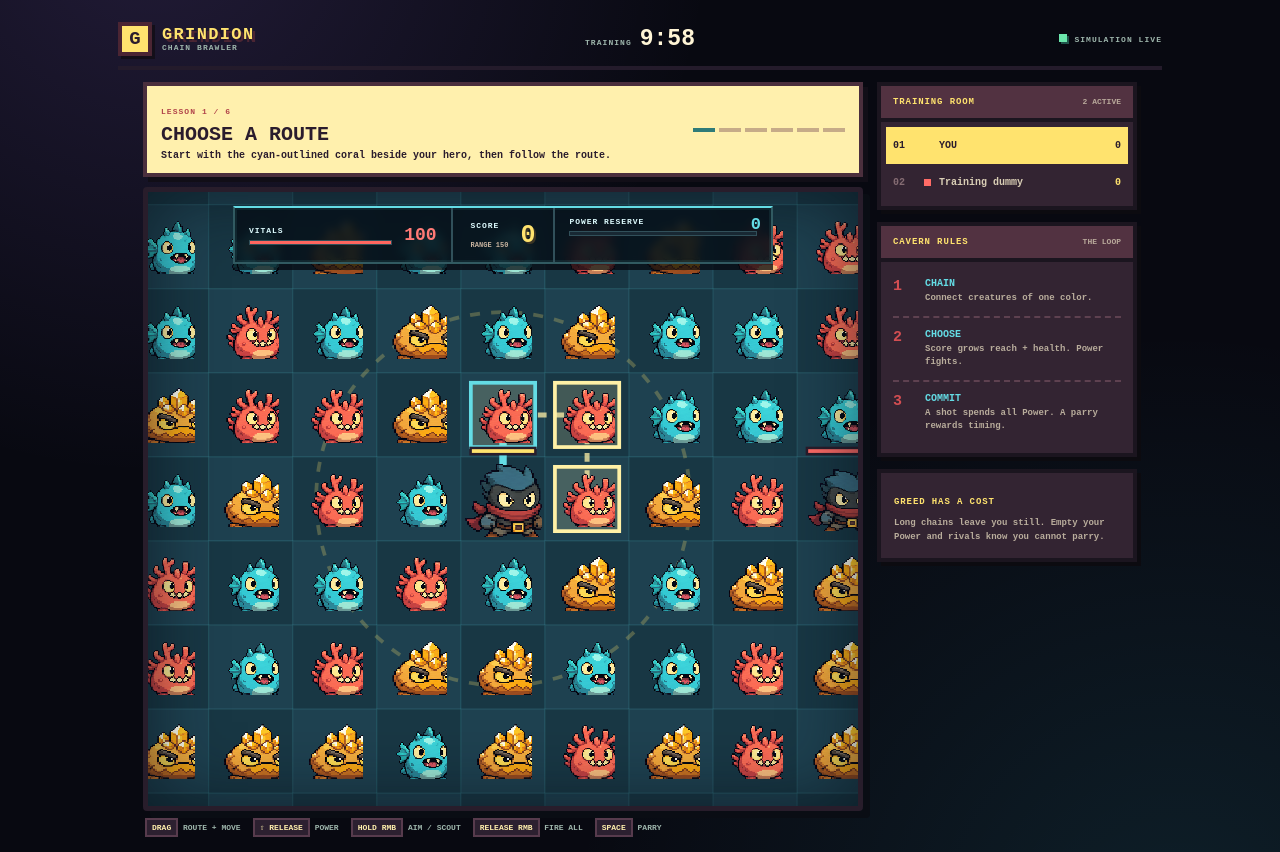
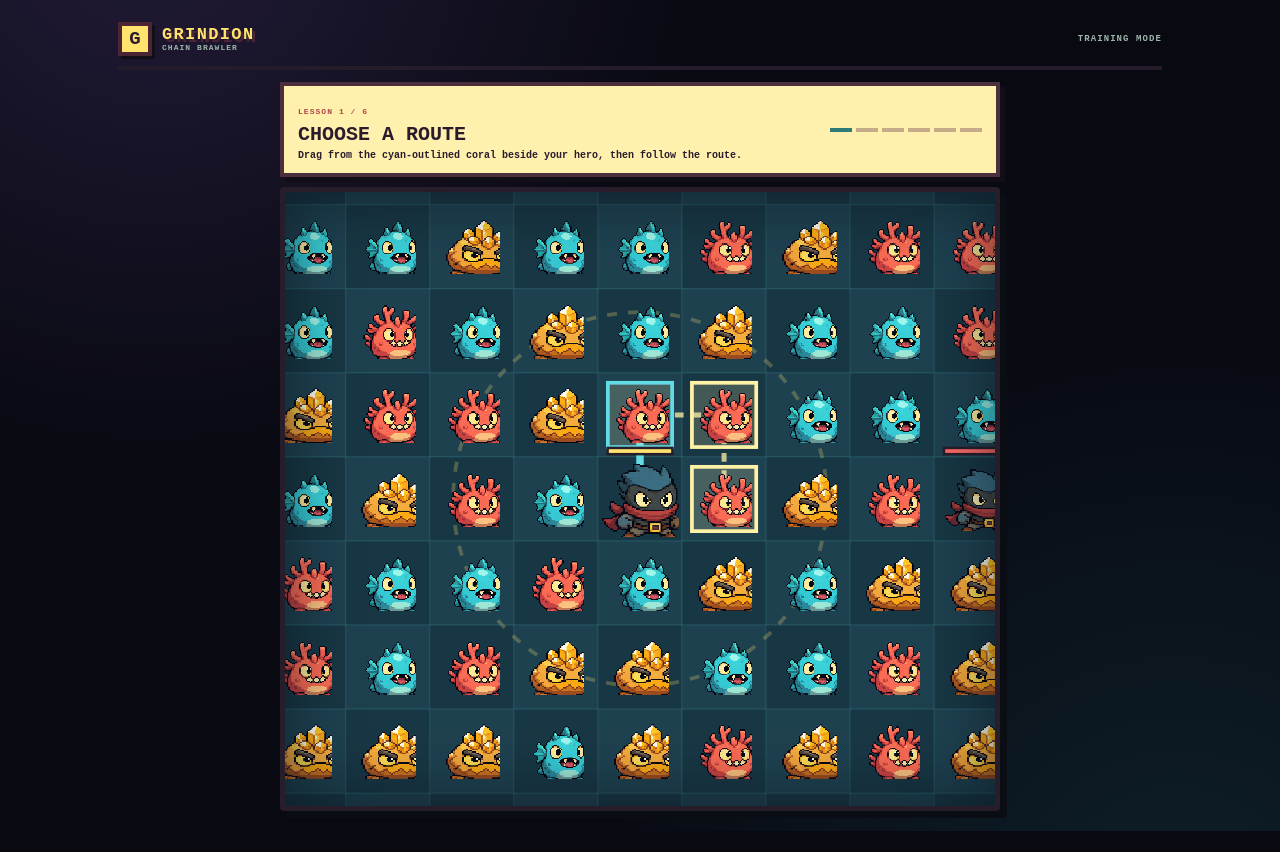
Before and after one commit to ThatXliner/Grindion, a SvelteKit app: page / in a window 1280 px wide. Both pictures are taken after a click on the button "PLAY TUTORIAL ▶". After the commit the page ends 831 px from the top, so only its background shows below. Built offline with nearby package versions, Linux system fonts and the light colour scheme.

Commit message:
Progressively reveal tutorial UI

```diff
--- a/src/routes/+page.svelte
+++ b/src/routes/+page.svelte
@@ -19,7 +19,7 @@
 	const TUTORIAL_STEPS = [
 		{
 			title: 'Choose a route',
-			copy: 'Start with the cyan-outlined coral beside your hero, then follow the route.'
+			copy: 'Drag from the cyan-outlined coral beside your hero, then follow the route.'
 		},
 		{ title: 'Move + bank', copy: 'Release to claim Score and land on the final creature.' },
 		{
@@ -586,13 +586,17 @@
 			<span class="brand-mark">G</span>
 			<div><strong>GRINDION</strong><span>CHAIN BRAWLER</span></div>
 		</div>
+		{#if mode !== 'tutorial'}
 			<div class:urgent={secondsLeft <= 30} class="round-clock">
-			<span>{mode === 'tutorial' ? 'TRAINING' : 'ROUND'}</span><strong>{timerText}</strong>
+				<span>ROUND</span><strong>{timerText}</strong>
 			</div>
 			<div class="server-state"><i></i>{isRunning ? 'SIMULATION LIVE' : 'CAVERN READY'}</div>
+		{:else}
+			<div class="training-progress">TRAINING MODE</div>
+		{/if}
 	</header>
 
-	<section class="play-layout">
+	<section class:tutorial-layout={mode === 'tutorial'} class="play-layout">
 		<div class="arena-column">
 			{#if mode === 'tutorial'}
 				<div class="tutorial-card">
@@ -627,8 +631,9 @@
 					oncontextmenu={(event) => event.preventDefault()}
 				></canvas>
 
-				{#if mode !== 'title'}
-					<div class="player-hud">
+				{#if mode !== 'title' && (mode === 'arena' || tutorialStep > 0)}
+					<div class:tutorial-hud={mode === 'tutorial'} class="player-hud">
+						{#if mode === 'arena' || tutorialStep >= 4}
 							<div
 								class="heart-hud"
 								aria-label={`Health ${Math.ceil(health)} of ${Math.ceil(maxHealth)}`}
@@ -641,14 +646,21 @@
 								</div>
 								<strong>{Math.ceil(health)}</strong>
 							</div>
+						{/if}
+						{#if mode === 'arena' || tutorialStep >= 1}
 							<div class="score-card">
-							<span>SCORE</span><strong>{score}</strong><small>RANGE {Math.round(reach)}</small>
+								<span>SCORE</span><strong>{score}</strong>{#if mode === 'arena'}<small
+										>RANGE {Math.round(reach)}</small
+									>{/if}
 							</div>
+						{/if}
+						{#if mode === 'arena' || tutorialStep >= 2}
 							<div class="power-card">
 								<span>{isAiming ? 'ARMED · ALL IN' : 'POWER RESERVE'}</span><strong
 									>{Math.floor(power)}</strong
 								><i><em style={`width:${Math.min(100, (power / 120) * 100)}%`}></em></i>
 							</div>
+						{/if}
 					</div>
 				{/if}
 				{#if isAiming}
@@ -657,9 +669,16 @@
 
 				{#if chainLength > 0}
 					<div class="chain-status">
-						<span>{chainLength}×</span><strong>RELEASE: SCORE</strong><small
-							>SHIFT + RELEASE: POWER</small
-						>
+						<span>{chainLength}×</span>
+						{#if mode === 'tutorial' && tutorialStep === 0}
+							<strong>KEEP DRAGGING</strong><small>CONNECT THE HIGHLIGHTED ROUTE</small>
+						{:else if mode === 'tutorial' && tutorialStep === 1}
+							<strong>RELEASE TO BANK SCORE</strong><small>YOU LAND ON THE LAST CREATURE</small>
+						{:else if mode === 'tutorial' && tutorialStep === 2}
+							<strong>HOLD SHIFT + RELEASE</strong><small>CONVERT THIS CHAIN TO POWER</small>
+						{:else}
+							<strong>RELEASE: SCORE</strong><small>SHIFT + RELEASE: POWER</small>
+						{/if}
 					</div>
 				{/if}
 				<div class="event-feed" aria-live="polite">
@@ -697,19 +716,20 @@
 					</div>
 				{/if}
 			</div>
+			{#if mode !== 'tutorial'}
 				<div class="quick-controls">
 					<span><kbd>DRAG</kbd> ROUTE + MOVE</span><span><kbd>⇧ RELEASE</kbd> POWER</span><span
 						><kbd>HOLD RMB</kbd> AIM / SCOUT</span
 					><span><kbd>RELEASE RMB</kbd> FIRE ALL</span><span><kbd>SPACE</kbd> PARRY</span>
 				</div>
+			{/if}
 		</div>
 
+		{#if mode !== 'tutorial'}
 			<aside class="side-panel">
 				<section class="leaderboard-panel">
 					<div class="panel-heading">
-					<span>{mode === 'tutorial' ? 'TRAINING ROOM' : 'LIVE BOARD'}</span><small
-						>{players.length || 8} ACTIVE</small
-					>
+						<span>LIVE BOARD</span><small>{players.length || 8} ACTIVE</small>
 					</div>
 					<div class="leaders">
 						{#each leaderboard as player (player.id)}<div
@@ -733,7 +753,9 @@
 						</li>
 						<li>
 							<b>2</b>
-						<div><strong>CHOOSE</strong><span>Score grows reach + health. Power fights.</span></div>
+							<div>
+								<strong>CHOOSE</strong><span>Score grows reach + health. Power fights.</span>
+							</div>
 						</li>
 						<li>
 							<b>3</b>
@@ -748,6 +770,7 @@
 					<p>Long chains leave you still. Empty your Power and rivals know you cannot parry.</p>
 				</div>
 			</aside>
+		{/if}
 	</section>
 </main>
 
@@ -829,11 +852,21 @@
 		background: #6be7ac;
 		box-shadow: 2px 2px 0 #20544b;
 	}
+	.training-progress {
+		grid-column: 3;
+		justify-self: end;
+		color: #9eb6ac;
+		font: 800 9px monospace;
+		letter-spacing: 0.12em;
+	}
 	.play-layout {
 		display: grid;
 		grid-template-columns: minmax(0, 720px) 260px;
 		justify-content: center;
 		gap: 14px;
+	}
+	.play-layout.tutorial-layout {
+		grid-template-columns: minmax(0, 720px);
 	}
 	.arena-column {
 		min-width: 0;
@@ -892,6 +925,19 @@
 			0 6px 0 rgba(6, 9, 15, 0.75),
 			inset 0 0 0 2px rgba(100, 220, 229, 0.08);
 		backdrop-filter: blur(4px);
+	}
+	.player-hud.tutorial-hud {
+		width: auto;
+		min-width: 170px;
+		grid-template-columns: repeat(3, auto);
+	}
+	.tutorial-hud .score-card:first-child,
+	.tutorial-hud .power-card:first-child,
+	.tutorial-hud .heart-hud:first-child {
+		border-left: 0;
+	}
+	.tutorial-hud > :last-child {
+		border-right: 0;
 	}
 	.heart-hud,
 	.score-card,
--- a/src/routes/page.svelte.e2e.ts
+++ b/src/routes/page.svelte.e2e.ts
@@ -27,7 +27,11 @@ test('offers a deterministic guided tutorial', async ({ page }) => {
 	await page.getByRole('button', { name: 'PLAY TUTORIAL ▶' }).click();
 	await expect(page.getByText('LESSON 1 / 6')).toBeVisible();
 	await expect(page.getByRole('heading', { name: 'Choose a route' })).toBeVisible();
-	await expect(page.getByText('2 ACTIVE')).toBeVisible();
+	await expect(page.getByText('TRAINING MODE')).toBeVisible();
+	await expect(page.locator('.player-hud')).toHaveCount(0);
+	await expect(page.locator('.side-panel')).toHaveCount(0);
+	await expect(page.locator('.quick-controls')).toHaveCount(0);
+	await expect(page.getByText(/Drag from the cyan-outlined coral/)).toBeVisible();
 
 	const canvas = page.locator('canvas');
 	const box = await canvas.boundingBox();
@@ -46,6 +50,10 @@ test('offers a deterministic guided tutorial', async ({ page }) => {
 	await page.mouse.move(route[1]!.x, route[1]!.y, { steps: 5 });
 	await page.mouse.move(route[2]!.x, route[2]!.y, { steps: 5 });
 	await expect(page.getByRole('heading', { name: 'Move + bank' })).toBeVisible();
+	await expect(page.locator('.score-card')).toBeVisible();
+	await expect(page.locator('.power-card')).toHaveCount(0);
 	await page.mouse.up();
 	await expect(page.getByRole('heading', { name: 'Charge Power' })).toBeVisible();
+	await expect(page.locator('.power-card')).toBeVisible();
+	await expect(page.locator('.heart-hud')).toHaveCount(0);
 });
```
Lines whose indentation alone changed are shown as unchanged.
